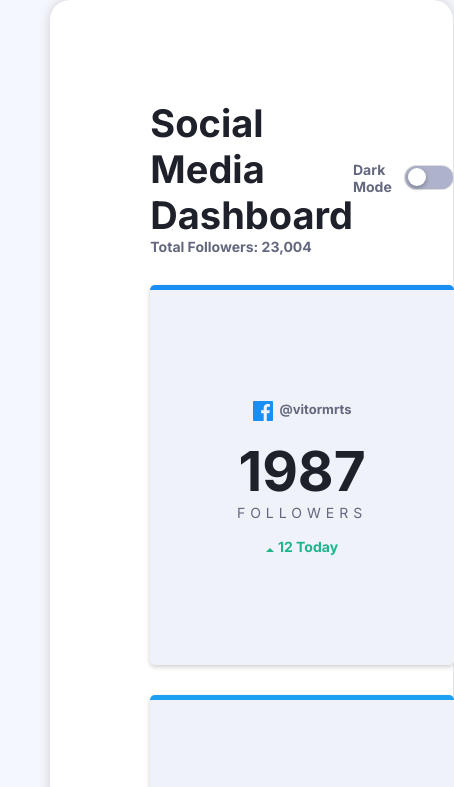
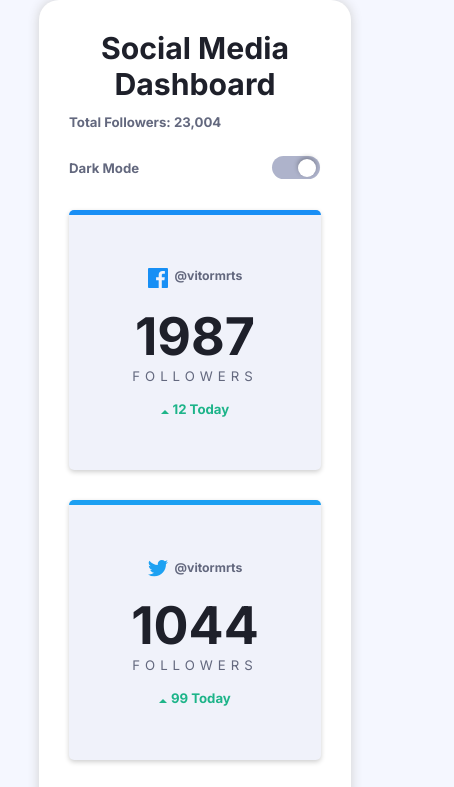
Before and after one commit to vitormrts/social-media-theme-switcher, a plain HTML site: page index.html in a window 390 px wide. Shown: the top 787 px of the page, 454 px wide, since content can reach past the window. Drawn offline with Linux system fonts and the light colour scheme.

Commit message:
Adjusting the responsiveness of the page

```diff
--- a/sass/layout/_l-header.scss
+++ b/sass/layout/_l-header.scss
@@ -8,6 +8,12 @@
     h1 {
         color: var(--color-l-text-primary);
         font-size: 3.8rem;
+        margin-bottom: 12px;
+
+        @include breakpoint(820) {
+            font-size: 3.2rem;
+            text-align: center;
+        }
     }
 
     span {
@@ -15,16 +21,17 @@
         font-weight: 700;
     }
 
-    // @include breakpoint(830) {
-    //     display: block;
-    // }
+    @include breakpoint(1030) {
+         display: block;
+    }
 
     &__dark-button {
         flex: 1;
         display: flex;
         justify-content: end;
         align-items: center;
-        @include breakpoint(830) {
+        @include breakpoint(1030) {
+            margin-top: 25px;
             display: flex;
             justify-content: space-between;
         }
@@ -41,8 +48,8 @@
         &.switch--shadow + label {
             padding: 2px;
             width: 50px;
+            rotate: 180deg;
             height: 25px;
-            background-color: #dddddd;
             border-radius: 60px;
 
             &::before, &::after {
@@ -64,7 +71,7 @@
 
             &::after {
                 margin-top: 2px;
-                margin-left: 3px;
+                margin-left: 4px;
                 height: 18px;
                 width: 18px;
                 background-color: #fff;
@@ -84,13 +91,10 @@
     }
 
     &.switch--shadow:checked + label::before {
-        background-image: linear-gradient(to left, hsl(210, 78%, 56%), hsl(146, 68%, 55%));
+        background-image: linear-gradient(to right, hsl(210, 78%, 56%), hsl(146, 68%, 55%));
     }
     &.switch--shadow:checked + label::after {
         transform: translateX(23px);
-        background-color: var(--color-l-text-primary);
+        background-color: hsl(230, 17%, 14%);
     }
-
-
-
 }
--- a/sass/layout/_l-main.scss
+++ b/sass/layout/_l-main.scss
@@ -78,9 +78,7 @@
                 height: 260px;
             }
 
-            @include breakpoint(630) {
-                height: 380px;
-            }
+
 
             &.facebook {
                 border-top: 5px solid hsl(208, 92%, 53%);
--- a/sass/style.scss
+++ b/sass/style.scss
@@ -39,11 +39,24 @@ html {
     height: 100%;
     justify-items: center;
     background-color: var(--color-l-top);
+
+    @include breakpoint(820) {
+        font-size: 59%;
+    }
 }
 
 body {
     width: 80%;
     max-width: 1400px;
+    @include breakpoint(1225) {
+        width: 85%;
+    }
+    @include breakpoint(830) {
+        width: 90%;
+    }
+    @include breakpoint(630) {
+        width: 80%;
+    }
 }
 
 .container {
@@ -55,6 +68,17 @@ body {
     font-size: 1.4rem;
     border-radius: 20px;
     box-shadow: 0 0 12px var(--color-l-shadow);
+
+    @include breakpoint(1225) {
+        padding: 90px;
+    }
+    @include breakpoint(630) {
+        padding: 50px;
+    }
+    @include breakpoint(630) {
+        padding: 30px;
+    }
+
 }
 
 
```
Also changed, not shown: sass/style.css, 1 other file.
